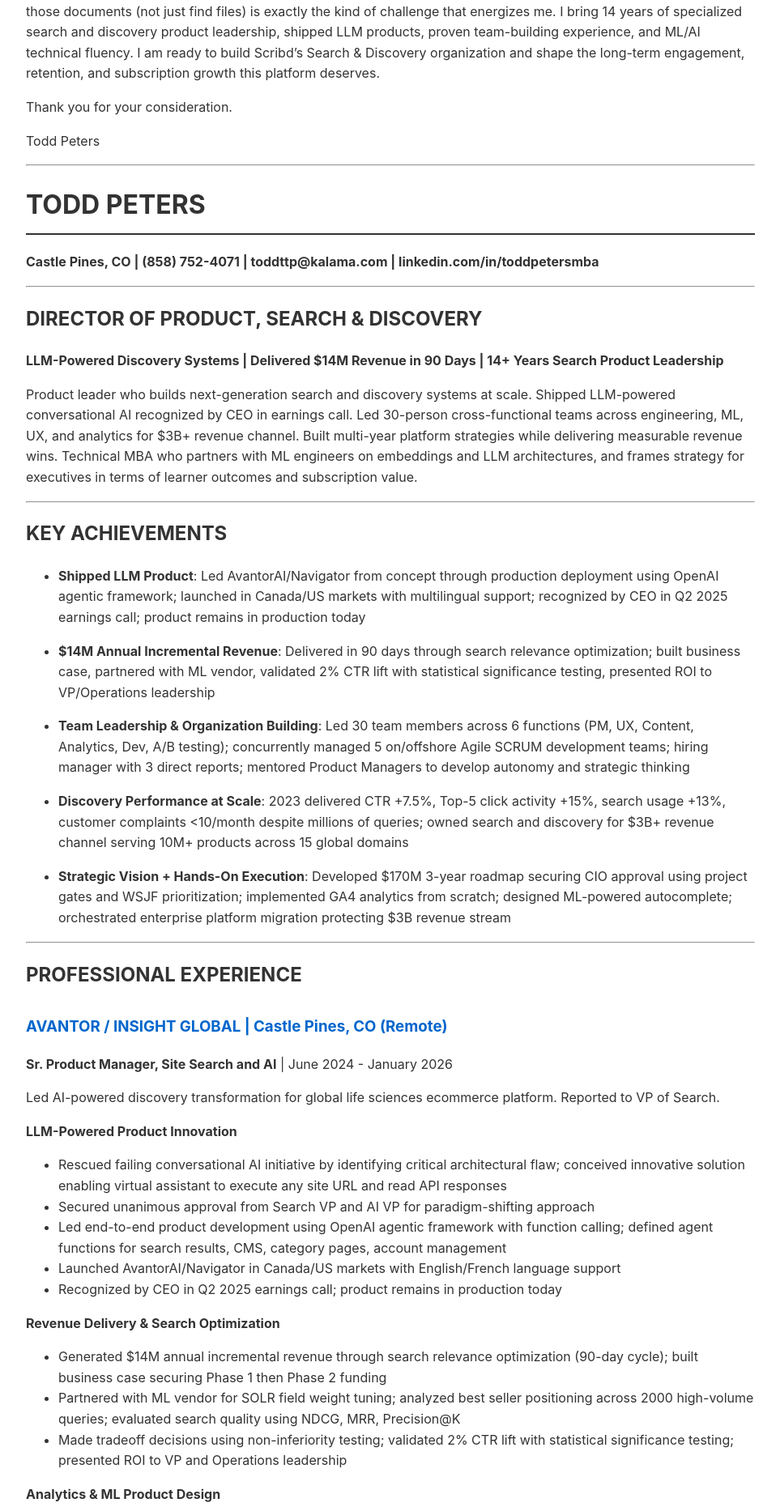
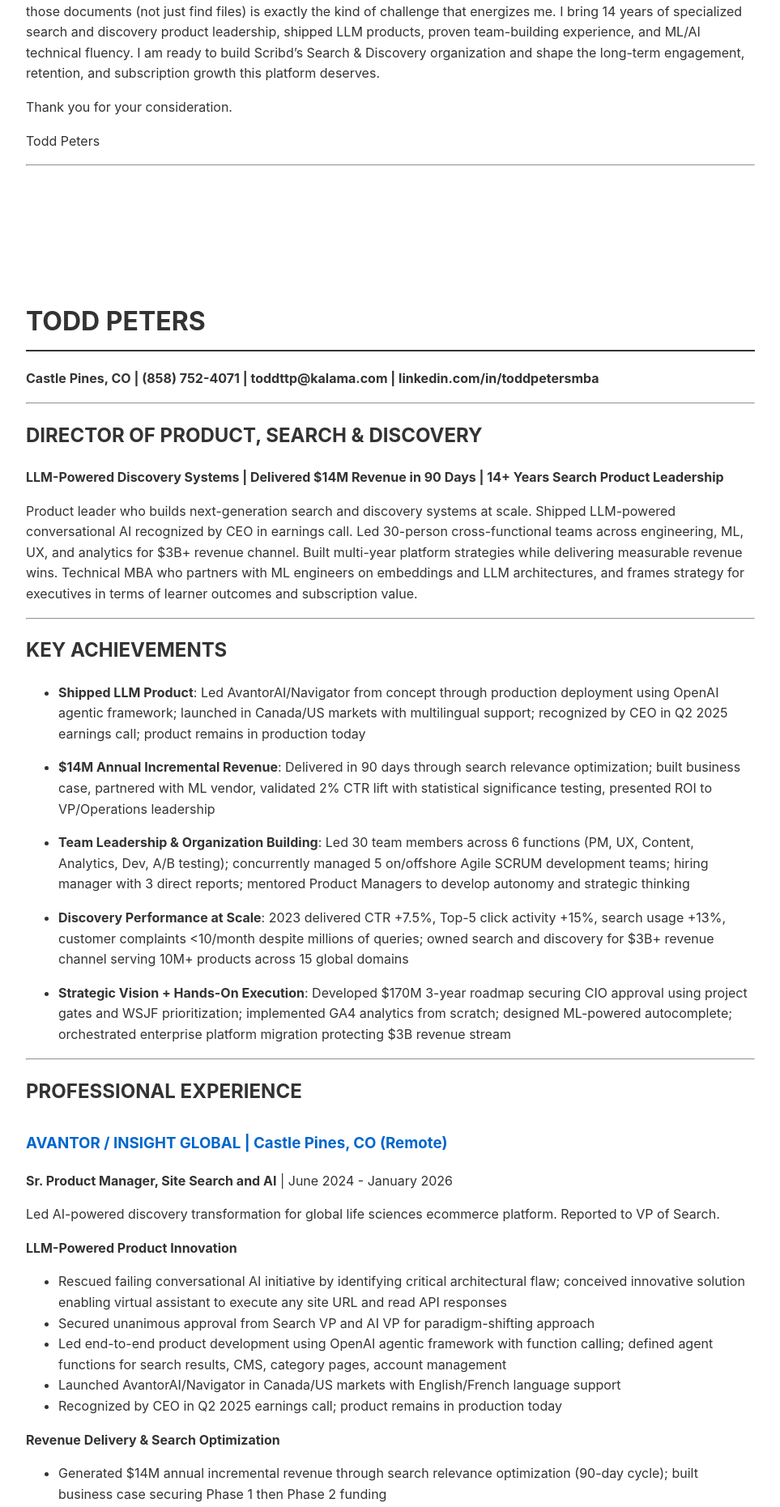
Before and after one commit to tsimech/tsimech.github.io, a Jekyll site: the page built from docs/scribd.md, in a window 1280 px wide. Shown: the part 1167-3028 px from the top of the page at 81% size, without its empty margins (158-1121 px from the left). Built offline with Jekyll 4.4.1, drawn with Linux system fonts in a browser that asks for light colours.

Commit message:
Add 5 line breaks between cover letter and resume for spacing

```diff
--- a/docs/scribd.md
+++ b/docs/scribd.md
@@ -35,6 +35,8 @@ Thank you for your consideration.
 Todd Peters
 
 ---
+
+<br><br><br><br><br>
 
 # TODD PETERS
 **Castle Pines, CO | (858) 752-4071 | toddttp@kalama.com | linkedin.com/in/toddpetersmba**
```
Also changed, not shown: docs/grove.md (+2 -0 lines).
